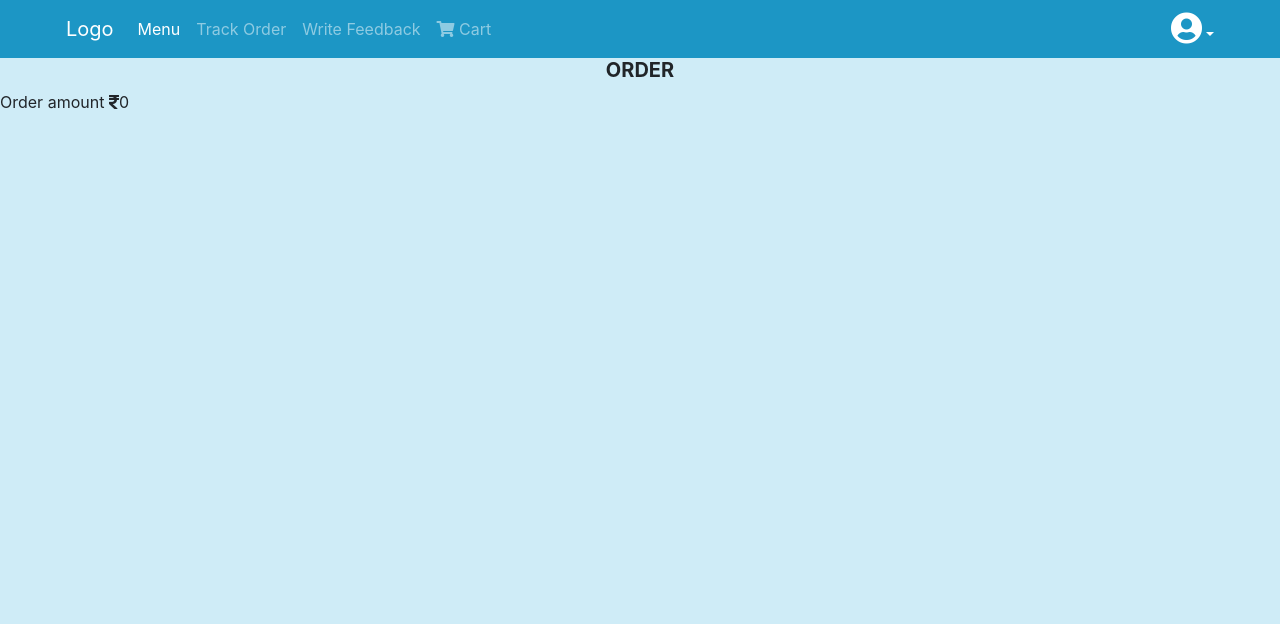
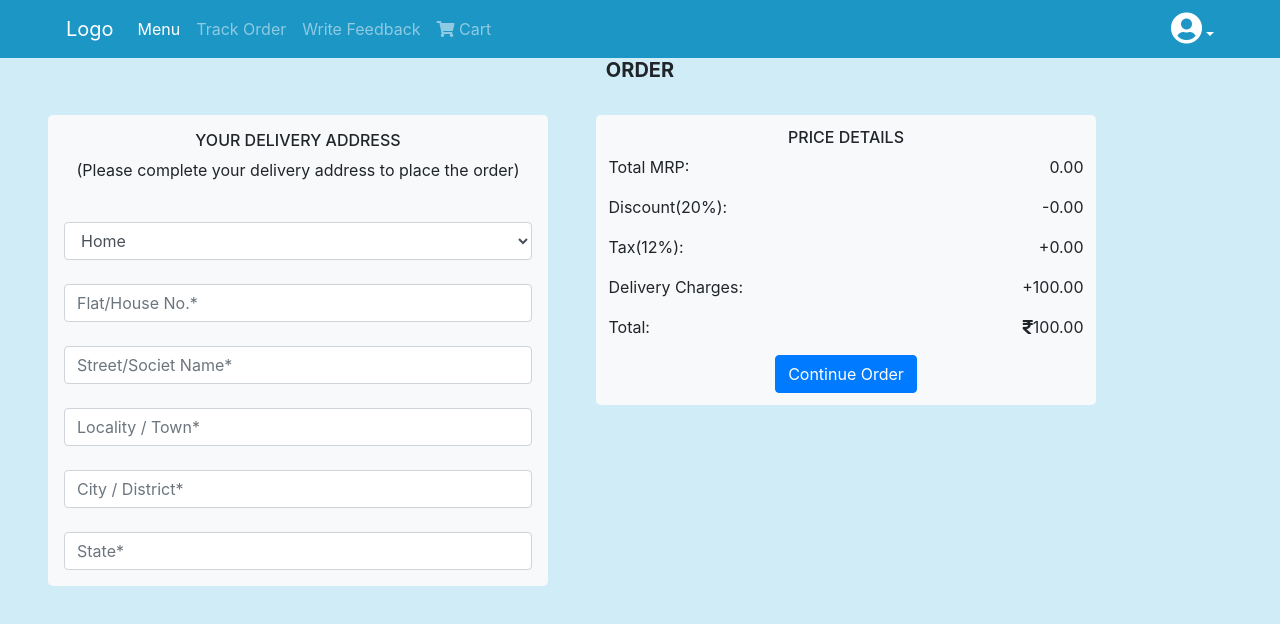
Before and after one commit to dikshagoyal26/Pizza-Delivery-master, a React (Create React App) app: page /order in a window 1280 px wide. Shown: the top 624 px of the page. Built offline with nearby package versions, Linux system fonts and the light colour scheme.

Commit message:
Order with Address Added

```diff
--- a/src/App.css
+++ b/src/App.css
@@ -62,3 +62,6 @@
 .align-right{
   float: right;
 }
+.align-left{
+  float: left;
+}
--- a/src/App.js
+++ b/src/App.js
@@ -11,7 +11,9 @@ import Dashboard from './components/Dashboard/Dashboard';
 import ChangePassword from './components/ChangePassword';
 import Track from './components/Track';
 import Feedback from './components/Feedback';
-import Order from './components/Order';
+import Order from './components/Checkout/Order';
+import Payment from './components/Checkout/Payment';
+
 
 
 class App extends Component {
@@ -30,6 +32,7 @@ class App extends Component {
           <Route exact path="/changepassword" component={ChangePassword}/>
           <Route exact path="/track" component={Track}/>
           <Route exact path="/order" component={Order}/>
+          <Route exact path="/payment" component={Payment}/>
           <Route exact path="/feedback" component={Feedback}/>
 
         </Switch>
--- /dev/null
+++ b/src/components/Checkout/Address.js
@@ -0,0 +1,44 @@
+import React from 'react';
+import Input from '../Input/Input';
+import Select from '../Input/Select';
+class Address extends React.Component{
+	render(){
+		return(
+				<div className="editform p-3 rounded-lg bg-light">
+					<form>
+						<h6 className="text-uppercase text-center">Your delivery address</h6>
+						<p className="text-center">(Please complete your delivery address to place the order)</p>
+
+						<Select name="type"
+							    placeholder="Type of Address*"
+							    options={['Home','Office/Commercial']}
+							    		/>
+
+						<Input name="flat"
+							   type="text"
+							   placeholder="Flat/House No.*"
+
+						/>
+						<Input name="street"
+							   type="text"
+							   placeholder="Street/Societ Name*"
+						/>
+						<Input name="locality"
+							   type="text"
+							   placeholder="Locality / Town*"
+						/>
+						<Input name="city"
+							   type="text"
+							   placeholder="City / District*"
+						/>
+						<Input name="State"
+							   type="text"
+							   placeholder="State*"
+						/>
+					</form>
+				</div>
+			)
+	}
+}
+
+export default Address;
--- a/src/components/Order.js
+++ b/src/components/Checkout/Order.js
@@ -1,13 +1,15 @@
 import React from 'react';
-import Profile from './Dashboard/Profile'
+import Address from './Address';
+import Profile from '../Dashboard/Profile'
+import PriceDetails from '../cart/PriceDetails';
 import {connect} from 'react-redux';
 class Order extends React.Component{
 	render(){
 		return(
-				<div>
+				<div className="mx-5">
 					<h5 className="text-uppercase text-center font-weight-bold">Order</h5>
-					<p>Order amount <i className="fas fa-rupee-sign"></i>{parseFloat(this.props.order_price)}</p>
-
+						<span className="align-left mr-5"><Address /></span>
+						<span className="align-left"><PriceDetails purpose="Order" /></span>
 				</div>
 			)
 	}
--- /dev/null
+++ b/src/components/Checkout/Payment.js
@@ -0,0 +1,17 @@
+import React from 'react';
+import PriceDetails from '../cart/PriceDetails';
+
+class Order extends React.Component{
+	render(){
+		return(
+				<div className="mx-5">
+					<h5 className="text-uppercase text-center font-weight-bold">Payment</h5>
+					{/*<p>Payment mode</p>*/}
+					<span className="align-right"><PriceDetails purpose="Order" /></span>
+
+				</div>
+			)
+	}
+}
+
+export default Order;
--- a/src/components/Dashboard/Profile.js
+++ b/src/components/Dashboard/Profile.js
@@ -3,7 +3,7 @@ import { connect } from 'react-redux';
 class Profile extends React.Component{
 	render(){
 		return(
-				<div className="bg-light mx-5 p-3 border rounded-lg">
+				<div className="editform bg-light border rounded-lg">
 					<h3 className="text-center">PROFILE</h3>
 					<div>
 					<h6 className="p-2">First name: {this.props.profile.firstname}</h6>
@@ -13,9 +13,11 @@ class Profile extends React.Component{
 					<h6 className="p-2">Gender: {this.props.profile.gender}</h6>
 					<h6 className="p-2">Birthday: {this.props.profile.birthday}</h6>
 					</div>
-					<a href="/editprofile" style={{color:'white', textDecoration:'none'}}>
-						<button className="btn btn-primary">Edit profile <i className="fas fa-user-edit"></i></button>
-					</a>
+					<div className="text-center">
+						<a href="/editprofile" style={{color:'white', textDecoration:'none'}}>
+							<button className="btn btn-primary">Edit profile <i className="fas fa-user-edit"></i></button>
+						</a>
+					</div>
 				</div>
 			)
 	}
--- a/src/components/Input/Input.js
+++ b/src/components/Input/Input.js
@@ -2,7 +2,7 @@ import React from 'react';
 
 const Input = (props) => {
     return (
-  <div className="form-group">
+  <div>
     <label htmlFor={props.name} className="form-label">{props.title}</label>
     <input
       className="form-control"
--- a/src/components/Input/Select.js
+++ b/src/components/Input/Select.js
@@ -1,7 +1,7 @@
 import React from 'react';
 const Select = (props) =>{
 	return(
-		<div className="form-group">
+		<div>
 			<label htmlFor={props.name}>{props.title}</label>
 			<select name={props.name}
 					onChange={props.handleChange}
--- a/src/components/cart/PriceDetails.js
+++ b/src/components/cart/PriceDetails.js
@@ -25,11 +25,21 @@ class PriceDetails extends React.Component{
 								   	 + this.props.total_price*0.12
 								   	 + 100  ).toFixed(2)} </span></p>
 
-					<div className="text-center">
-						<a href="/order">
-							<button onClick={this.handleClick} className="btn btn-primary">Order Now</button>
-						</a>
-					</div>
+					{ this.props.purpose ?
+
+						(<div className="text-center">
+						 	<a href="/payment">
+						 		<button className="btn btn-primary">Continue Order</button>
+						 	</a>
+						 </div>) :
+
+						(<div className="text-center">
+						 	<a href="/order">
+						 		<button className="btn btn-primary">Order</button>
+						 	</a>
+						 </div>)
+					}
+
 
 		   		</div>
 		  )
```
